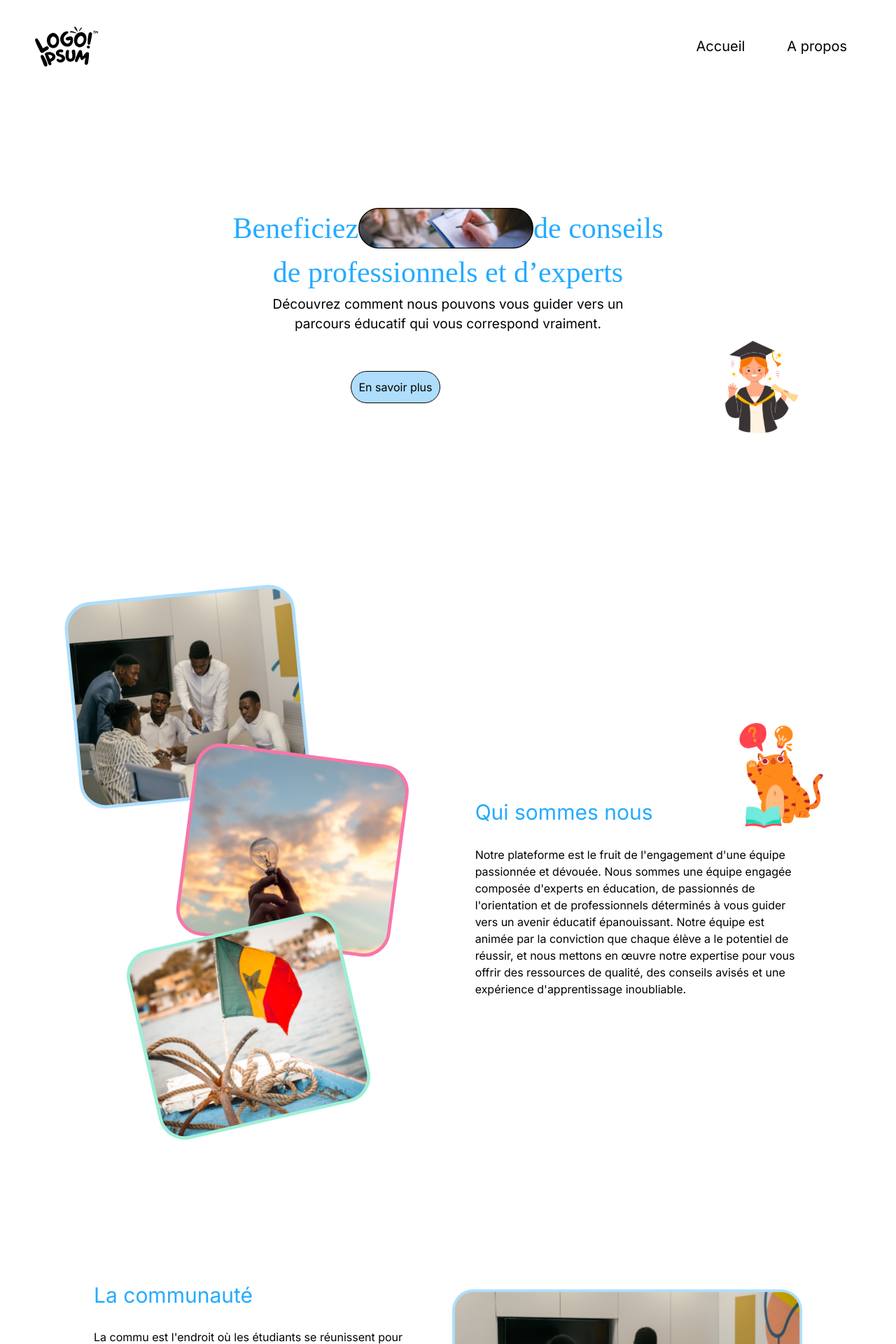
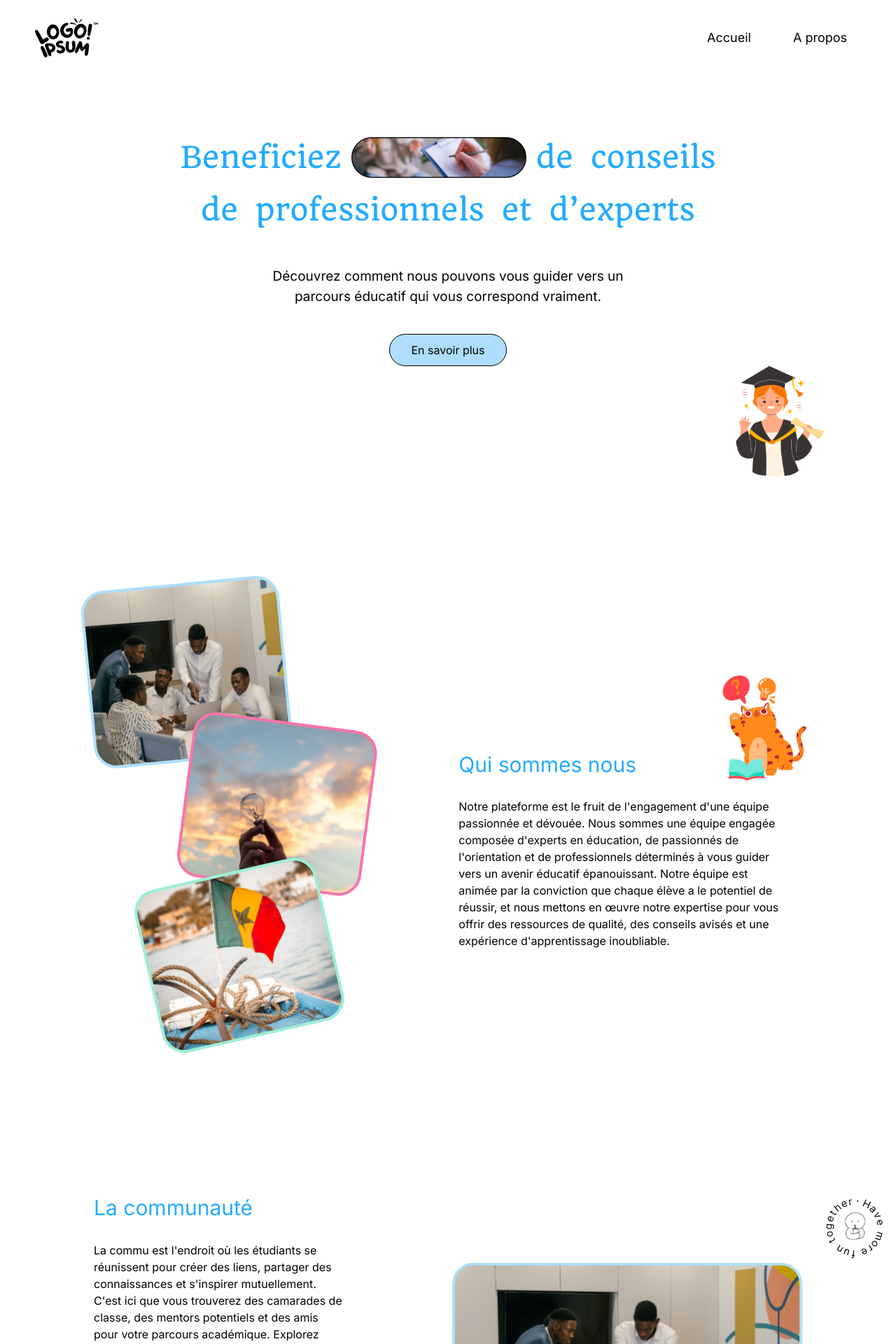
Before and after one commit to Dar-rius/orientation, a Next.js app: page / in a window 1280 px wide. Shown: the top 1920 px of the page at 70% size. Built offline with nearby package versions, Linux system fonts and the light colour scheme.

Commit message:
update accueil

```diff
--- a/app/page.tsx
+++ b/app/page.tsx
@@ -1,26 +1,34 @@
 "use client";
-import { signIn } from "next-auth/react";
-import { SessionProvider } from "next-auth/react";
 import Header from "@/components/header";
 import Footer from "@/components/footer";
 import Style from "@/styles/page.module.css";
 import Image from "next/image";
 import first from "@/public/accueil/first.svg";
 import two from "@/public/accueil/two.svg";
+import log from "@/public/accueil/log.svg";
 import sept from "@/public/accueil/7.svg";
 import test from "@/public/accueil/test.svg";
 import six from "@/public/accueil/6.svg";
 import Link from "next/link";
-import { StylesProvider } from "@chakra-ui/react";
 
 export default function Home() {
   return (
     <main className={Style.main}>
       <Header />
-      <section style={{ marginBottom: 70, marginTop: 200 }}>
+      <section
+        style={{
+          marginBottom: 70,
+          marginTop: 100,
+        }}
+      >
         <div className={Style.first}>
           <p>Beneficiez</p>
-          <Image src={first} alt="test " width={250} />
+          <Image src={first} alt="test"
+                 width={250}
+                 style={{
+                     margin:14
+                 }}
+          />
           <p> de conseils</p> <br />
           <p> de professionnels et d’experts</p>
         </div>
@@ -33,7 +41,6 @@ export default function Home() {
             fontSize: 19,
           }}
         >
-          {" "}
           Découvrez comment nous pouvons vous guider vers un parcours éducatif
           qui vous correspond vraiment.
         </p>
@@ -42,7 +49,7 @@ export default function Home() {
             href={""}
             style={{
               border: "1px solid black",
-              padding: 10,
+              padding: "12px 30px",
               borderRadius: 28,
               background: "#AEDEFC",
             }}
@@ -53,17 +60,19 @@ export default function Home() {
           <Image
             src={two}
             alt="test "
-            width={150}
+            width={180}
             height={200}
             style={{
               position: "relative",
-              left: "50%",
+              left: "80%",
             }}
           />
         </div>
 
         <div className={Style.test}>
-          <Image src={test} alt=" " width={500} height={400} />
+          <Image src={test} alt=" "
+                 width={430}
+                 height={400} />
           <div
             style={{
               width: "40%",
@@ -71,7 +80,9 @@ export default function Home() {
           >
             <div className={Style.boff}>
               <p className={Style.merde}>Qui sommes nous</p>
-              <Image src={six} alt=" " width={150} height={200} />
+              <Image src={six} alt=" "
+                     width={150}
+                     height={200} />
             </div>
             <p className={Style.text}>
               Notre plateforme est le fruit de l'engagement d'une équipe
@@ -87,6 +98,7 @@ export default function Home() {
         </div>
 
         <div className={Style.sept}>
+
           <div className={Style.text1}>
             <p
               style={{
@@ -109,7 +121,7 @@ export default function Home() {
               href={""}
               style={{
                 border: "1px solid black",
-                padding: 10,
+                padding: 15,
                 borderRadius: 28,
                 background: "#AEDEFC",
               }}
@@ -117,8 +129,19 @@ export default function Home() {
               Decouvrez la communauté
             </Link>
           </div>
-
-          <Image src={sept} alt="test " width={500} height={300} />
+            <div>
+                <Image
+                    src={log}
+                    alt="test "
+                    width={100}
+                    height={120}
+                    style={{
+                        position: "relative",
+                        left: "105%",
+                    }}
+                />
+                <Image src={sept} alt="test " width={500}/>
+            </div>
         </div>
       </section>
       <Footer />
--- a/components/header.tsx
+++ b/components/header.tsx
@@ -12,7 +12,7 @@ export default function Header() {
         marginLeft: 50,
         marginRight: 50,
         marginBottom: "4%",
-        paddingTop: "3%",
+        paddingTop: "2%",
       }}
     >
       <Image src={Logo} alt="Logo" width={90} height={90} />
@@ -21,7 +21,7 @@ export default function Header() {
         <Link
           href={""}
           style={{
-            fontSize: 20,
+            fontSize: 18,
           }}
         >
           Accueil
@@ -32,7 +32,7 @@ export default function Header() {
           style={{
             marginRight: 20,
             marginLeft: 60,
-            fontSize: 20,
+            fontSize: 18,
           }}
         >
           A propos
--- a/styles/page.module.css
+++ b/styles/page.module.css
@@ -1,3 +1,10 @@
+@font-face {
+  font-family: "quando";
+  src:
+    local("quando"),
+    url("./Quando/Quando-Regular.ttf") format("truetype");
+}
+
 .main {
   background: white;
   color: black;
@@ -10,7 +17,9 @@
   margin-left: 20%;
   margin-right: 20%;
   flex-wrap: wrap;
-  font-family: Quando;
+  font-family: "quando";
+  word-spacing: 10px;
+  margin-bottom: 50px;
 }
 
 .first p {
@@ -23,19 +32,11 @@
 }
 
 .two {
-  display: flex;
-  justify-content: center;
+  text-align: center;
   align-items: center;
-  margin-bottom: 16%;
-}
-
-.two {
-  display: flex;
-  justify-content: center;
-  align-items: center;
-  margin-left: 20%;
-  margin-right: 20%;
   flex-wrap: wrap;
+  margin-top: 50px;
+  margin-bottom: 10%;
 }
 
 .test {
@@ -64,7 +65,6 @@
   font-size: 30px;
 }
 .sept {
-  align-items: center;
   display: flex;
   justify-content: center;
 }
@@ -73,6 +73,6 @@
 }
 
 .text1 p {
-  width: 90%;
-  margin-bottom: 10%;
+  width: 70%;
+  margin-bottom: 15%;
 }
```
Also changed, not shown: public/accueil/log.svg (added), styles/Quando/OFL.txt (added), styles/Quando/Quando-Regular.ttf (added).
